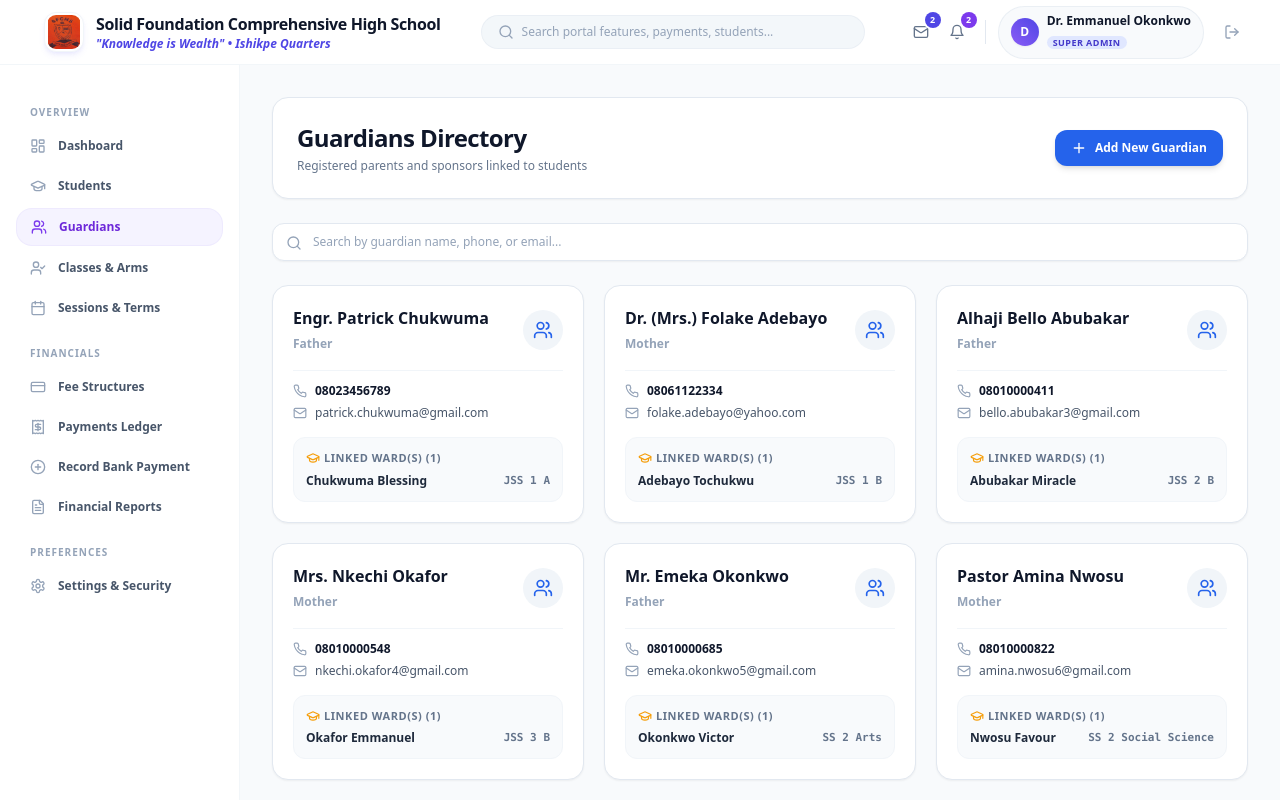
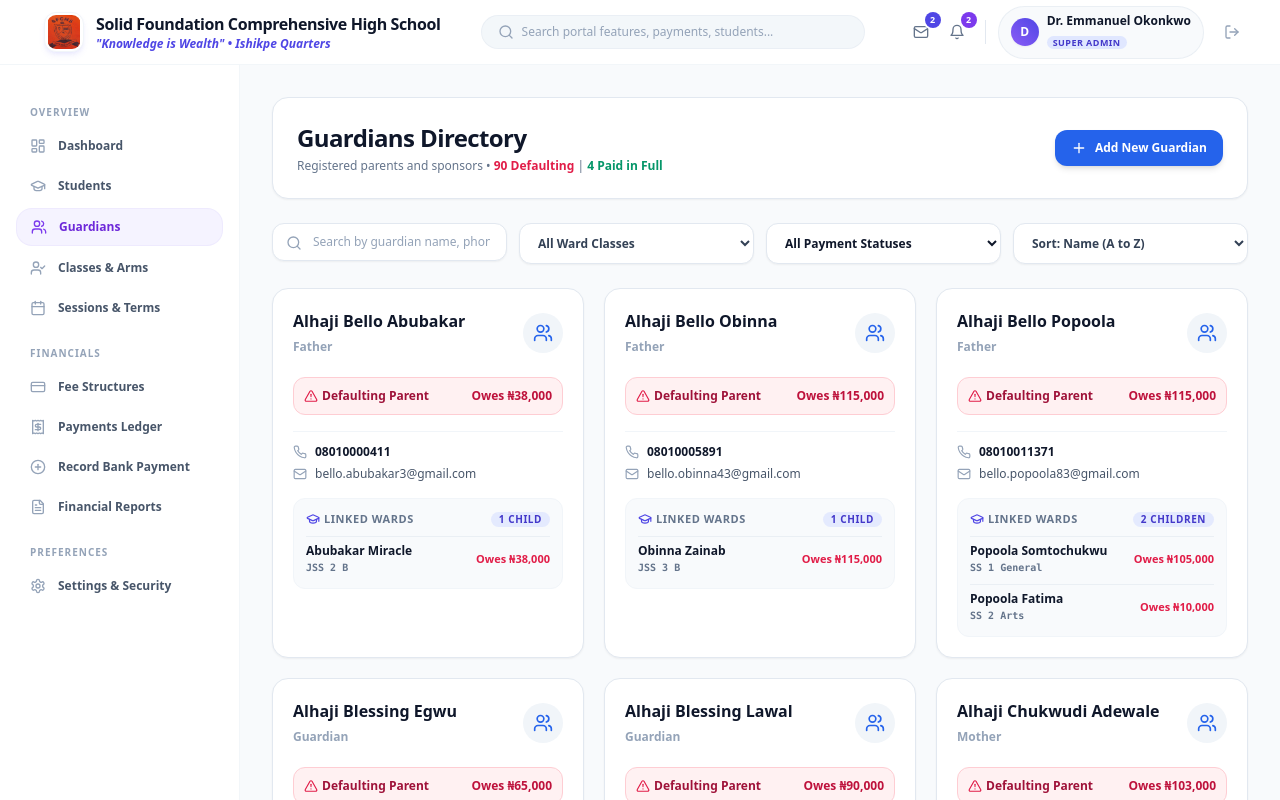
Before and after one commit to Snavetech/Solid-Foundation-High-School, a React (Vite) app: page /admin/guardians in a window 1280 px wide. Shown: the top 800 px of the page. Built offline with nearby package versions, Linux system fonts and the light colour scheme.

Commit message:
Add ward class filtering, payment status filters, and sorting by number of children & debt balance to Guardians list

```diff
--- a/src/pages/admin/GuardiansListPage.tsx
+++ b/src/pages/admin/GuardiansListPage.tsx
@@ -1,10 +1,14 @@
-import React, { useState } from 'react';
+import React, { useState, useMemo } from 'react';
 import { feeService } from '../../services/feeService';
 import { Guardian } from '../../types/database';
-import { Users, Search, Plus, Phone, Mail, GraduationCap, X } from 'lucide-react';
+import { Users, Search, Plus, Phone, Mail, GraduationCap, X, Filter, ArrowUpDown, AlertTriangle, CheckCircle2, ShieldAlert } from 'lucide-react';
 
 export const GuardiansListPage: React.FC = () => {
   const [searchTerm, setSearchTerm] = useState('');
+  const [classFilter, setClassFilter] = useState('');
+  const [statusFilter, setStatusFilter] = useState<'all' | 'defaulting' | 'paid'>('all');
+  const [sortBy, setSortBy] = useState<'name' | 'children_desc' | 'children_asc' | 'debt_desc' | 'debt_asc'>('name');
+
   const [showAddModal, setShowAddModal] = useState(false);
 
   const [fullName, setFullName] = useState('');
@@ -12,14 +16,66 @@ export const GuardiansListPage: React.FC = () => {
   const [email, setEmail] = useState('');
   const [relationship, setRelationship] = useState('Father');
 
+  const classes = feeService.getClasses();
   const guardians = feeService.getGuardians();
   const students = feeService.getStudents();
 
-  const filteredGuardians = guardians.filter(g =>
-    g.full_name.toLowerCase().includes(searchTerm.toLowerCase()) ||
+  // Compute guardian financial summaries and linked wards info
+  const guardianSummaries = useMemo(() => {
+    return guardians.map(g => {
+      const linkedWards = students.filter(s => s.guardian_id === g.id);
+      let totalBilled = 0;
+      let totalPaid = 0;
+      let totalOwed = 0;
+
+      const wardsWithSummary = linkedWards.map(w => {
+        const sum = feeService.getStudentFeeSummary(w.id);
+        if (sum) {
+          totalBilled += sum.total_fees_due;
+          totalPaid += sum.total_paid;
+          totalOwed += sum.balance_owed;
+        }
+        return { student: w, summary: sum };
+      });
+
+      return {
+        guardian: g,
+        wards: wardsWithSummary,
+        totalBilled,
+        totalPaid,
+        totalOwed,
+        numChildren: linkedWards.length,
+        isDefaulting: totalOwed > 0
+      };
+    });
+  }, [guardians, students]);
+
+  // Filter & Sort Guardians
+  const filteredAndSorted = useMemo(() => {
+    return guardianSummaries.filter(item => {
+      const g = item.guardian;
+      const matchesSearch = g.full_name.toLowerCase().includes(searchTerm.toLowerCase()) ||
                             (g.phone && g.phone.includes(searchTerm)) ||
-    (g.email && g.email.toLowerCase().includes(searchTerm.toLowerCase()))
-  );
+                            (g.email && g.email.toLowerCase().includes(searchTerm.toLowerCase()));
+
+      const matchesClass = !classFilter || item.wards.some(w => w.student.class_id === classFilter);
+
+      const matchesStatus = !statusFilter || statusFilter === 'all' ||
+                            (statusFilter === 'defaulting' && item.isDefaulting) ||
+                            (statusFilter === 'paid' && !item.isDefaulting);
+
+      return matchesSearch && matchesClass && matchesStatus;
+    }).sort((a, b) => {
+      if (sortBy === 'children_desc') return b.numChildren - a.numChildren;
+      if (sortBy === 'children_asc') return a.numChildren - b.numChildren;
+      if (sortBy === 'debt_desc') return b.totalOwed - a.totalOwed;
+      if (sortBy === 'debt_asc') return a.totalOwed - b.totalOwed;
+      return a.guardian.full_name.localeCompare(b.guardian.full_name);
+    });
+  }, [guardianSummaries, searchTerm, classFilter, statusFilter, sortBy]);
+
+  const defaultingCount = guardianSummaries.filter(g => g.isDefaulting).length;
+  const paidCount = guardianSummaries.filter(g => !g.isDefaulting && g.numChildren > 0).length;
 
   const handleAddGuardian = (e: React.FormEvent) => {
     e.preventDefault();
@@ -41,18 +97,21 @@ export const GuardiansListPage: React.FC = () => {
         <div>
           <h1 className="text-2xl font-black text-slate-900 tracking-tight">Guardians Directory</h1>
           <p className="text-xs text-slate-500 mt-1">
-            Registered parents and sponsors linked to students
+            Registered parents and sponsors &bull; <span className="font-bold text-rose-600">{defaultingCount} Defaulting</span> | <span className="font-bold text-emerald-600">{paidCount} Paid in Full</span>
           </p>
         </div>
         <button
           onClick={() => setShowAddModal(true)}
-          className="flex items-center justify-center gap-2 bg-blue-600 hover:bg-blue-500 text-white font-bold text-xs px-4 py-2.5 rounded-xl shadow-md transition"
+          className="flex items-center justify-center gap-2 bg-blue-600 hover:bg-blue-500 text-white font-bold text-xs px-4 py-2.5 rounded-xl shadow-md transition shrink-0"
         >
           <Plus className="w-4 h-4" /> Add New Guardian
         </button>
       </div>
 
-      {/* Search Bar */}
+      {/* Search, Class Filter, Status Filter & Sorting Toolbar */}
+      <div className="grid grid-cols-1 sm:grid-cols-2 lg:grid-cols-4 gap-3">
+
+        {/* Search */}
         <div className="relative">
           <Search className="w-4 h-4 text-slate-400 absolute left-3.5 top-3" />
           <input
@@ -64,10 +123,54 @@ export const GuardiansListPage: React.FC = () => {
           />
         </div>
 
+        {/* Filter by Ward's Class */}
+        <select
+          value={classFilter}
+          onChange={(e) => setClassFilter(e.target.value)}
+          className="bg-white border border-slate-200 rounded-xl text-xs font-semibold text-slate-700 px-3.5 py-2.5 focus:outline-none focus:ring-2 focus:ring-blue-500 shadow-sm"
+        >
+          <option value="">All Ward Classes</option>
+          {classes.map(c => (
+            <option key={c.id} value={c.id}>
+              Ward Class: {c.name} {c.arm}
+            </option>
+          ))}
+        </select>
+
+        {/* Filter by Payment Status (Defaulting vs Complete) */}
+        <select
+          value={statusFilter}
+          onChange={(e) => setStatusFilter(e.target.value as any)}
+          className="bg-white border border-slate-200 rounded-xl text-xs font-bold text-slate-900 px-3.5 py-2.5 focus:outline-none focus:ring-2 focus:ring-blue-500 shadow-sm"
+        >
+          <option value="all">All Payment Statuses</option>
+          <option value="defaulting">⚠️ Defaulting Parents (Owes Balance)</option>
+          <option value="paid">✓ Complete Payment Parents (Fully Cleared)</option>
+        </select>
+
+        {/* Sort By Options */}
+        <select
+          value={sortBy}
+          onChange={(e) => setSortBy(e.target.value as any)}
+          className="bg-white border border-slate-200 rounded-xl text-xs font-semibold text-slate-700 px-3.5 py-2.5 focus:outline-none focus:ring-2 focus:ring-blue-500 shadow-sm"
+        >
+          <option value="name">Sort: Name (A to Z)</option>
+          <option value="children_desc">Sort: Most Wards (Highest to Lowest)</option>
+          <option value="children_asc">Sort: Least Wards (Lowest to Highest)</option>
+          <option value="debt_desc">Sort: Highest Debt Balance Owed</option>
+          <option value="debt_asc">Sort: Lowest / Zero Debt</option>
+        </select>
+
+      </div>
+
       {/* Guardians Grid */}
       <div className="grid grid-cols-1 md:grid-cols-2 lg:grid-cols-3 gap-5">
-        {filteredGuardians.map(g => {
-          const linkedWards = students.filter(s => s.guardian_id === g.id);
+        {filteredAndSorted.length === 0 ? (
+          <div className="col-span-full bg-white p-12 text-center rounded-2xl border border-slate-200 text-slate-400">
+            No guardian records match the selected filters.
+          </div>
+        ) : (
+          filteredAndSorted.map(({ guardian: g, wards, totalBilled, totalPaid, totalOwed, numChildren, isDefaulting }) => {
             return (
               <div key={g.id} className="bg-white p-5 rounded-2xl border border-slate-200 shadow-sm space-y-4 hover:shadow-md transition">
                 <div className="flex items-center justify-between">
@@ -75,9 +178,28 @@ export const GuardiansListPage: React.FC = () => {
                     <h3 className="font-extrabold text-slate-900 text-base">{g.full_name}</h3>
                     <span className="text-xs font-semibold text-slate-400">{g.relationship || 'Guardian'}</span>
                   </div>
-                <div className="w-10 h-10 rounded-full bg-slate-100 flex items-center justify-center text-slate-700 font-bold">
+                  <div className="w-10 h-10 rounded-full bg-slate-100 flex items-center justify-center text-slate-700 font-bold shrink-0">
                     <Users className="w-5 h-5 text-blue-600" />
                   </div>
+                </div>
+
+                {/* Payment Status Badge */}
+                <div className="pt-1">
+                  {isDefaulting ? (
+                    <div className="p-2.5 bg-rose-50 border border-rose-200 rounded-xl text-xs flex items-center justify-between">
+                      <span className="font-extrabold text-rose-800 flex items-center gap-1">
+                        <AlertTriangle className="w-3.5 h-3.5 text-rose-600 shrink-0" /> Defaulting Parent
+                      </span>
+                      <span className="font-black text-rose-700 text-xs">Owes ₦{totalOwed.toLocaleString('en-NG')}</span>
+                    </div>
+                  ) : (
+                    <div className="p-2.5 bg-emerald-50 border border-emerald-200 rounded-xl text-xs flex items-center justify-between">
+                      <span className="font-extrabold text-emerald-800 flex items-center gap-1">
+                        <CheckCircle2 className="w-3.5 h-3.5 text-emerald-600 shrink-0" /> Complete Payment
+                      </span>
+                      <span className="font-extrabold text-emerald-700 text-xs">Cleared 100%</span>
+                    </div>
+                  )}
                 </div>
 
                 <div className="space-y-1.5 text-xs text-slate-600 border-t border-slate-100 pt-3">
@@ -92,24 +214,39 @@ export const GuardiansListPage: React.FC = () => {
                 </div>
 
                 {/* Linked Wards */}
-              <div className="bg-slate-50 p-3 rounded-xl border border-slate-100 space-y-1.5">
-                <div className="text-[11px] font-bold text-slate-500 uppercase tracking-wider flex items-center gap-1">
-                  <GraduationCap className="w-3.5 h-3.5 text-amber-500" /> Linked Ward(s) ({linkedWards.length})
+                <div className="bg-slate-50 p-3 rounded-xl border border-slate-100 space-y-2">
+                  <div className="text-[11px] font-bold text-slate-500 uppercase tracking-wider flex items-center justify-between">
+                    <span className="flex items-center gap-1">
+                      <GraduationCap className="w-3.5 h-3.5 text-indigo-600" /> Linked Wards
+                    </span>
+                    <span className="font-extrabold text-indigo-700 text-[10px] bg-indigo-100/80 px-2 py-0.2 rounded-full">
+                      {numChildren} {numChildren === 1 ? 'Child' : 'Children'}
+                    </span>
                   </div>
-                {linkedWards.length === 0 ? (
+                  {wards.length === 0 ? (
                     <p className="text-xs text-slate-400 italic">No students linked</p>
                   ) : (
-                  linkedWards.map(w => (
-                    <div key={w.id} className="text-xs font-semibold text-slate-800 flex items-center justify-between">
-                      <span>{w.full_name}</span>
-                      <span className="text-[11px] font-mono text-slate-500">{w.school_class?.name} {w.school_class?.arm}</span>
+                    wards.map(({ student: w, summary }) => (
+                      <div key={w.id} className="text-xs font-semibold text-slate-800 flex items-center justify-between border-t border-slate-200/60 pt-1.5">
+                        <div>
+                          <span className="block font-bold text-slate-900">{w.full_name}</span>
+                          <span className="text-[10px] font-mono text-slate-500">{w.school_class?.name} {w.school_class?.arm}</span>
+                        </div>
+                        <div className="text-right">
+                          {summary && summary.balance_owed > 0 ? (
+                            <span className="text-[11px] font-bold text-rose-600">Owes ₦{summary.balance_owed.toLocaleString('en-NG')}</span>
+                          ) : (
+                            <span className="text-[11px] font-bold text-emerald-600">Paid ✓</span>
+                          )}
+                        </div>
                       </div>
                     ))
                   )}
                 </div>
               </div>
             );
-        })}
+          })
+        )}
       </div>
 
       {/* Add Guardian Modal */}
```
Lines whose indentation alone changed are shown as unchanged.
